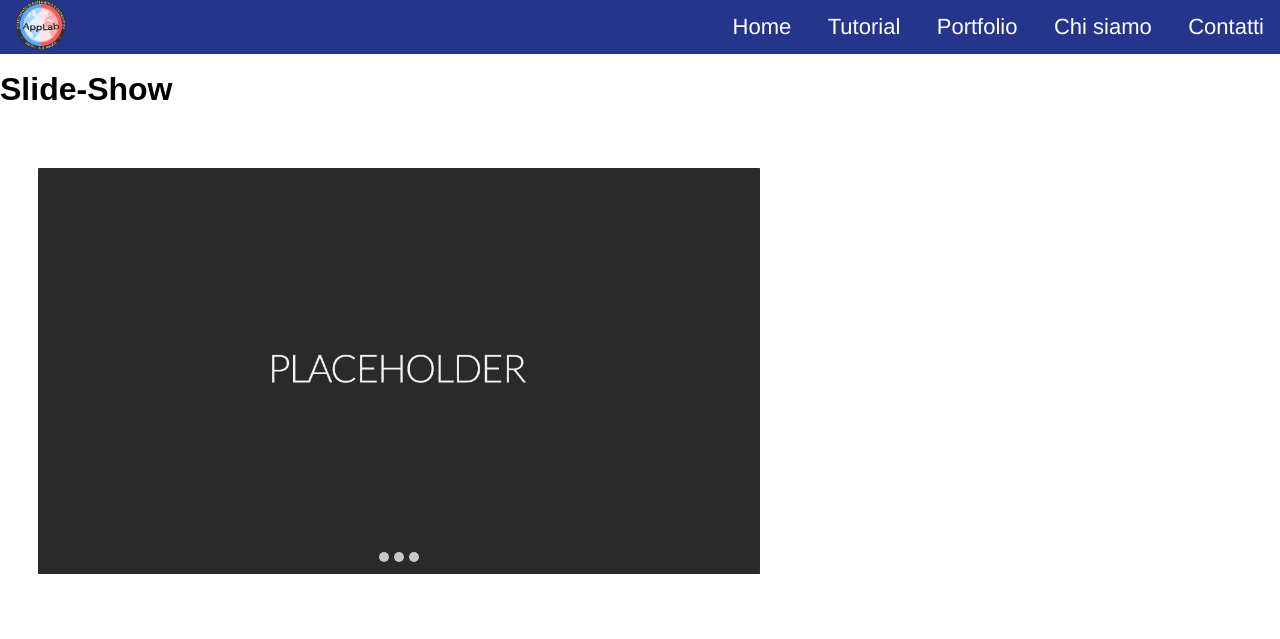
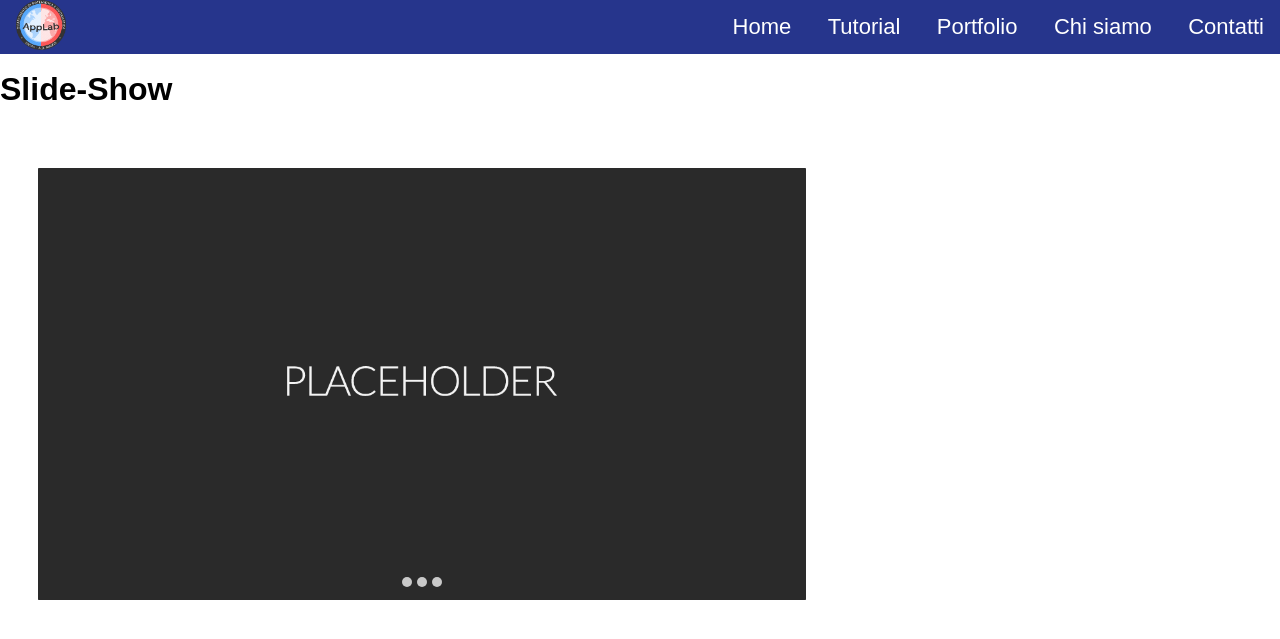
Before and after one commit to AppLab-UniPg/AppLab, a PHP site: page / in a window 1280 px wide. Shown: the top 639 px of the page. Run offline with PHP 8.4, Linux system fonts and the light colour scheme.

Commit message:
Riposizionamento titolo e del container

```diff
--- a/style.css
+++ b/style.css
@@ -55,10 +55,10 @@ ul.menu li a {
     text-decoration: none;
     color: #ffffff;
     font-size: 22px;
-    font-family: 'Franklin Gothic Medium', 'Arial Narrow', Arial, sans-serif;
 }
 
 /*SLIDE SHOW*/
+
 .titolo1 {
   padding: 3%;
   text-decoration: none;
@@ -69,10 +69,11 @@ ul.menu li a {
 
 .container{
   padding: 3%;
+  max-width: 60%;
 }
 
 .slide-wrapper{
-  position: relative;
+  position: absolute;
   max-width: 60%;
   margin: 0%;
 }
```
